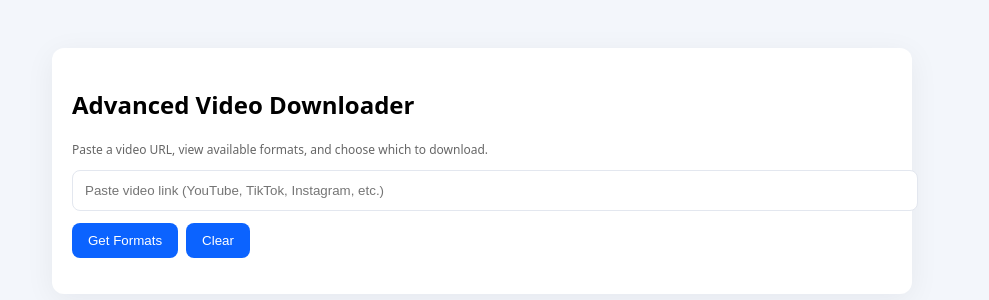
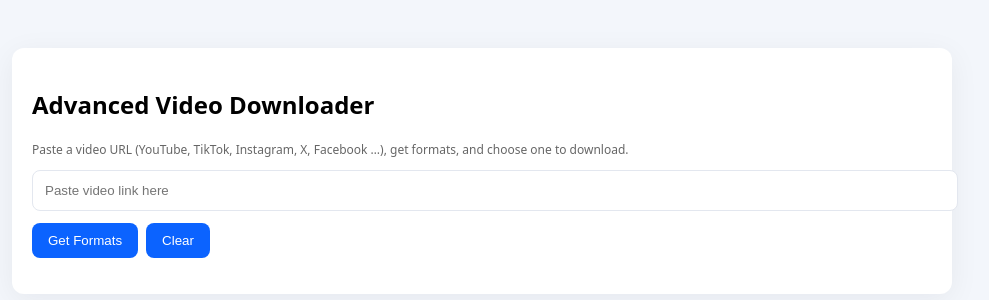
Before and after one commit to sulimanalhassan123as-code/Never-Hide-video-downloader, a Flask app: page / in a window 1280 px wide. Shown: the top 300 px of the page, without its empty margins (158-1147 px from the left). Run offline with Flask 3, Linux system fonts and the light colour scheme.

Commit message:
Update index.html

```diff
--- a/templates/index.html
+++ b/templates/index.html
@@ -1,12 +1,12 @@
 <!doctype html>
 <html lang="en">
 <head>
-  <meta charset="utf-8">
-  <meta name="viewport" content="width=device-width, initial-scale=1">
+  <meta charset="utf-8" />
+  <meta name="viewport" content="width=device-width,initial-scale=1" />
   <title>Advanced Video Downloader</title>
   <style>
     body{font-family:system-ui,-apple-system,Segoe UI,Roboto,Arial;background:#f3f6fb;margin:0;padding:24px}
-    .card{max-width:820px;margin:24px auto;background:#fff;padding:20px;border-radius:12px;box-shadow:0 6px 30px rgba(7,15,30,0.06)}
+    .card{max-width:900px;margin:24px auto;background:#fff;padding:20px;border-radius:12px;box-shadow:0 6px 30px rgba(7,15,30,0.06)}
     input[type=text]{width:100%;padding:12px;border-radius:8px;border:1px solid #e3e7ef}
     button{background:#0b63ff;color:#fff;padding:10px 16px;border-radius:8px;border:none;cursor:pointer}
     button:disabled{opacity:.6}
@@ -20,9 +20,9 @@
 <body>
   <div class="card">
     <h2>Advanced Video Downloader</h2>
-    <p class="small">Paste a video URL, view available formats, and choose which to download.</p>
+    <p class="small">Paste a video URL (YouTube, TikTok, Instagram, X, Facebook …), get formats, and choose one to download.</p>
 
-    <input id="videoUrl" type="text" placeholder="Paste video link (YouTube, TikTok, Instagram, etc.)" />
+    <input id="videoUrl" type="text" placeholder="Paste video link here" />
     <div style="display:flex;margin-top:12px;gap:8px">
       <button id="fetchBtn">Get Formats</button>
       <button id="clearBtn" type="button">Clear</button>
@@ -61,7 +61,7 @@ fetchBtn.addEventListener('click', async ()=>{
     status.style.display = 'none'
 
     const title = document.createElement('div')
-    title.innerHTML = `<strong>${escapeHtml(data.title || 'Untitled')}</strong> <div class=\"small\">by ${escapeHtml(data.uploader || '')}</div>`
+    title.innerHTML = `<strong>${escapeHtml(data.title || 'Untitled')}</strong> <div class="small">by ${escapeHtml(data.uploader || '')}</div>`
     formatsDiv.appendChild(title)
 
     if(!data.formats || data.formats.length === 0){
@@ -69,13 +69,12 @@ fetchBtn.addEventListener('click', async ()=>{
       return
     }
 
-    // Render format list
     for(const f of data.formats){
       const div = document.createElement('div')
       div.className = 'format-item'
 
       const left = document.createElement('div')
-      left.innerHTML = `<div class=\"meta\">${escapeHtml(f.ext)} ${f.height ? f.height + 'p' : ''} ${f.format_note ? (' - ' + escapeHtml(f.format_note)) : ''}</div><div class=\"small\">format: ${escapeHtml(f.format_id)} ${f.filesize ? ('- ' + formatBytes(f.filesize)) : ''}</div>`
+      left.innerHTML = `<div class="meta">${escapeHtml(f.ext)} ${f.height ? f.height + 'p' : ''} ${f.format_note ? (' - ' + escapeHtml(f.format_note)) : ''}</div><div class="small">format: ${escapeHtml(f.format_id)} ${f.filesize ? ('- ' + formatBytes(f.filesize)) : ''}</div>`
 
       const right = document.createElement('div')
       const btn = document.createElement('button')
@@ -104,7 +103,6 @@ clearBtn.addEventListener('click', ()=>{
 })
 
 function startDownload(url, format_id){
-  // Redirect browser to /download which will stream the file as attachment
   const downloadUrl = `/download?url=${encodeURIComponent(url)}&format_id=${encodeURIComponent(format_id)}`
   window.location.href = downloadUrl
 }
@@ -120,9 +118,9 @@ function formatBytes(bytes){
 function escapeHtml(text){
   if(!text) return ''
   return text.replace(/[&"'<>]/g, function(c){
-    return {'&':'&amp;','"':'&quot;','\'':'&#39;','<':'&lt;','>':'&gt;'}[c]
+    return {'&':'&amp;','"':'&quot;',"'":'&#39;','<':'&lt;','>':'&gt;'}[c]
   })
 }
 </script>
 </body>
-    </html>
+  </html>
```
